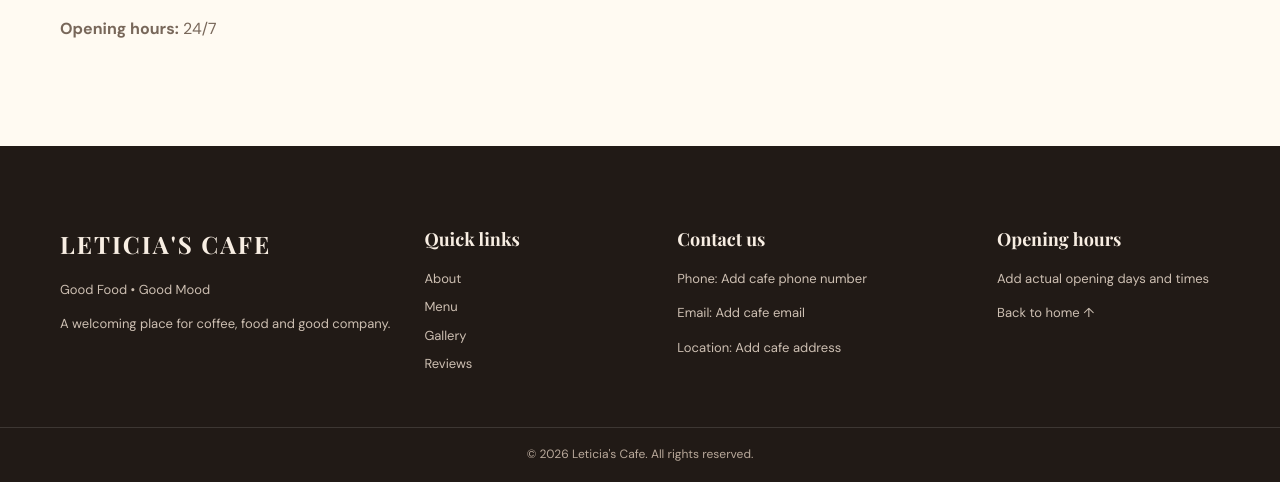
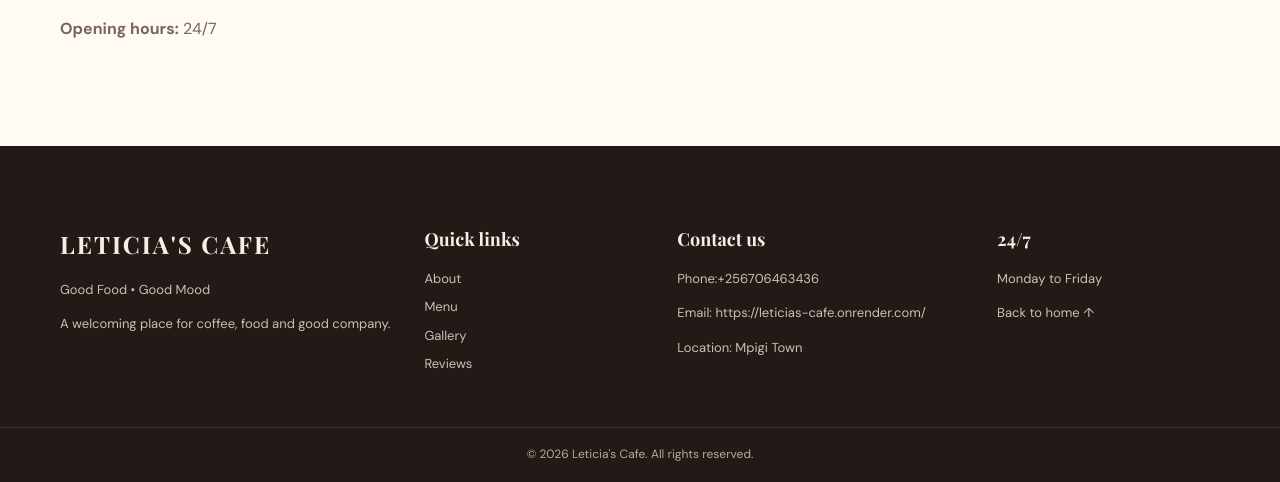
Before and after one commit to xrsshy/leticias-cafe, a Flask app: page /contact in a window 1280 px wide. Shown: the part 544-1026 px from the top of the page. Run offline with Flask 3, Linux system fonts and the light colour scheme.

Commit message:
Update contact information and opening hours

```diff
--- a/app/templates/base.html
+++ b/app/templates/base.html
@@ -64,14 +64,14 @@
 
     <div>
       <h3>Contact us</h3>
-      <p>Phone: Add cafe phone number</p>
-      <p>Email: Add cafe email</p>
-      <p>Location: Add cafe address</p>
+      <p>Phone:+256706463436 </p>
+      <p>Email: https://leticias-cafe.onrender.com/</p>
+      <p>Location: Mpigi Town</p>
     </div>
 
     <div>
-      <h3>Opening hours</h3>
-      <p>Add actual opening days and times</p>
+      <h3> 24/7</h3>
+      <p> Monday to Friday</p>
       <p><a href="{{ url_for('home') }}">Back to home ↑</a></p>
     </div>
   </div>
```
